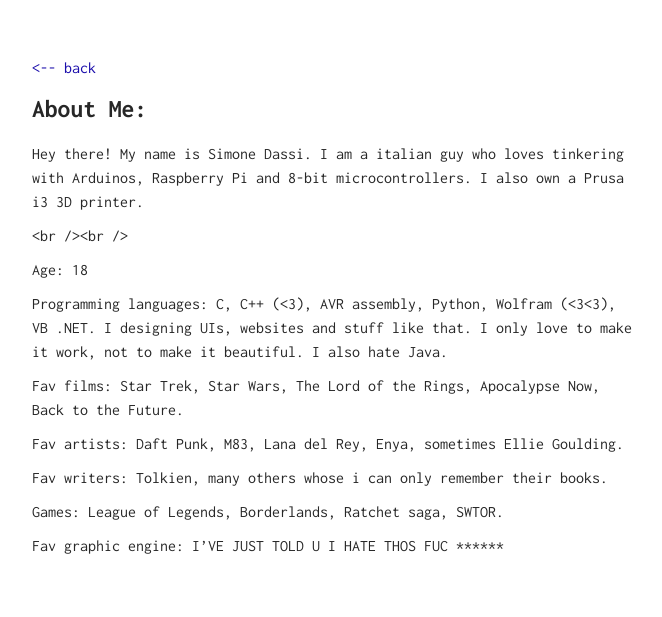
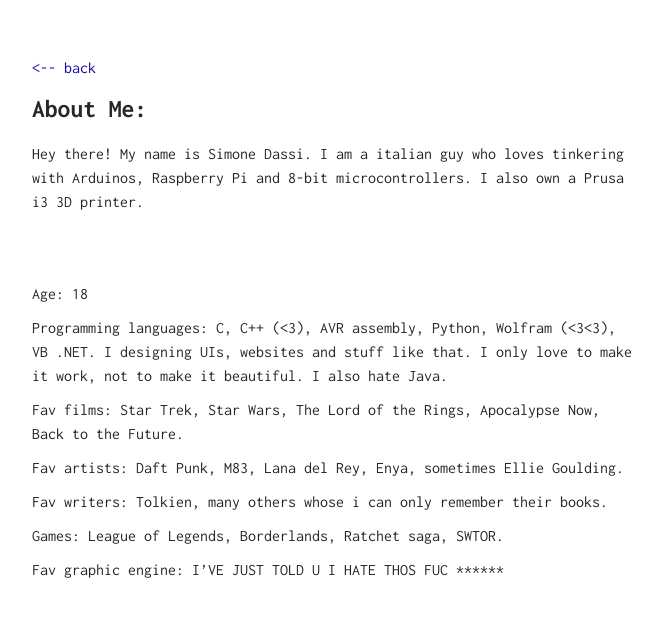
Before and after one commit to SimoDax/simodax.github.io, a Jekyll site: the page built from me/index.md, in a window 1280 px wide. Shown: the top 617 px of the page, without its empty margins (308-970 px from the left). Built offline with Jekyll 4.4.1, drawn with Linux system fonts in a browser that asks for light colours.

Commit message:
Updated index.md

```diff
--- a/me/index.md
+++ b/me/index.md
@@ -5,7 +5,7 @@
 
 Hey there! My name is Simone Dassi. I am a italian guy who loves tinkering with Arduinos, Raspberry Pi and 8-bit microcontrollers. I also own a Prusa i3 3D printer.
 
-`<br /><br />`
+<br /><br />
 
 **Age:** 18
 
```
